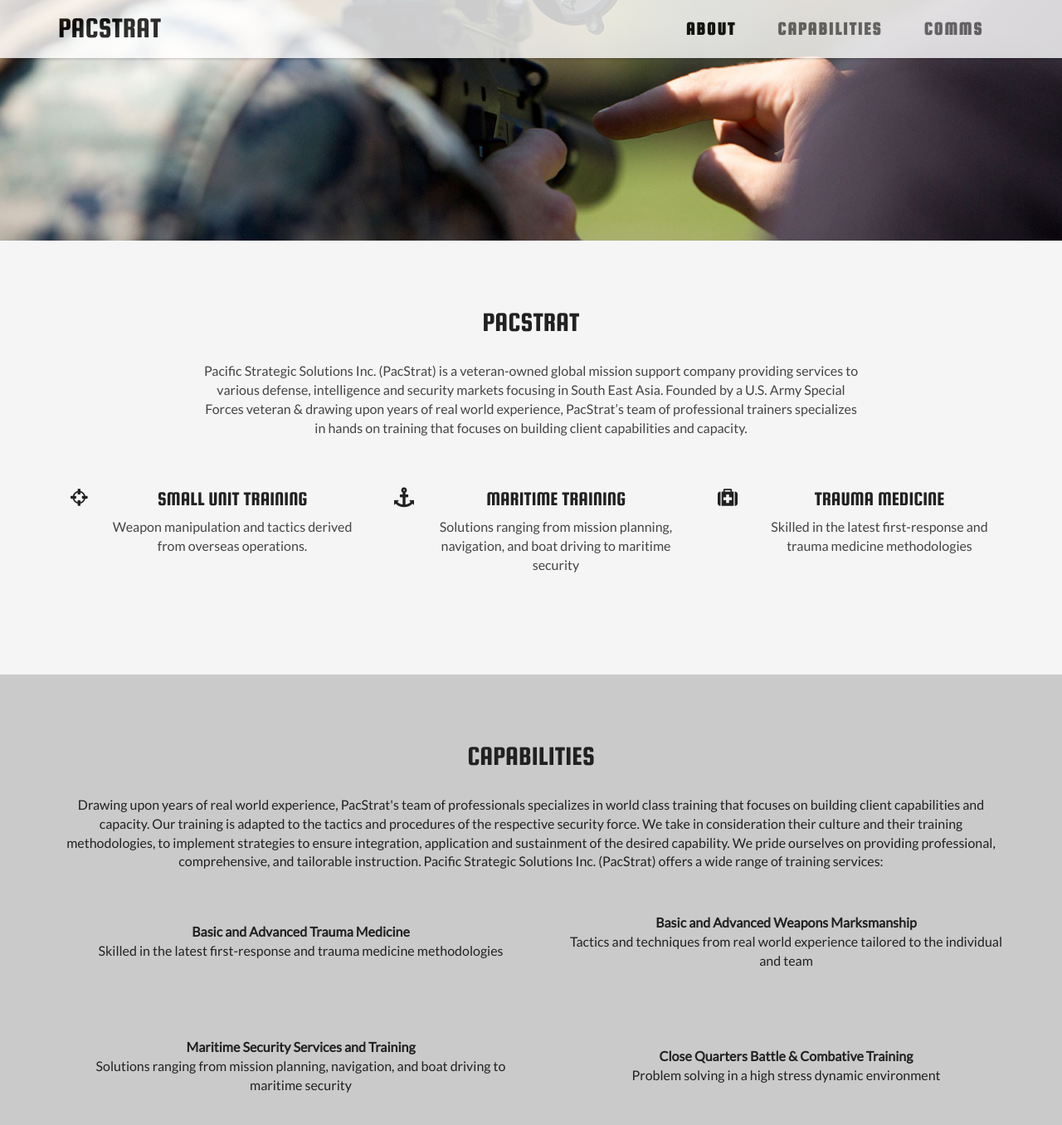
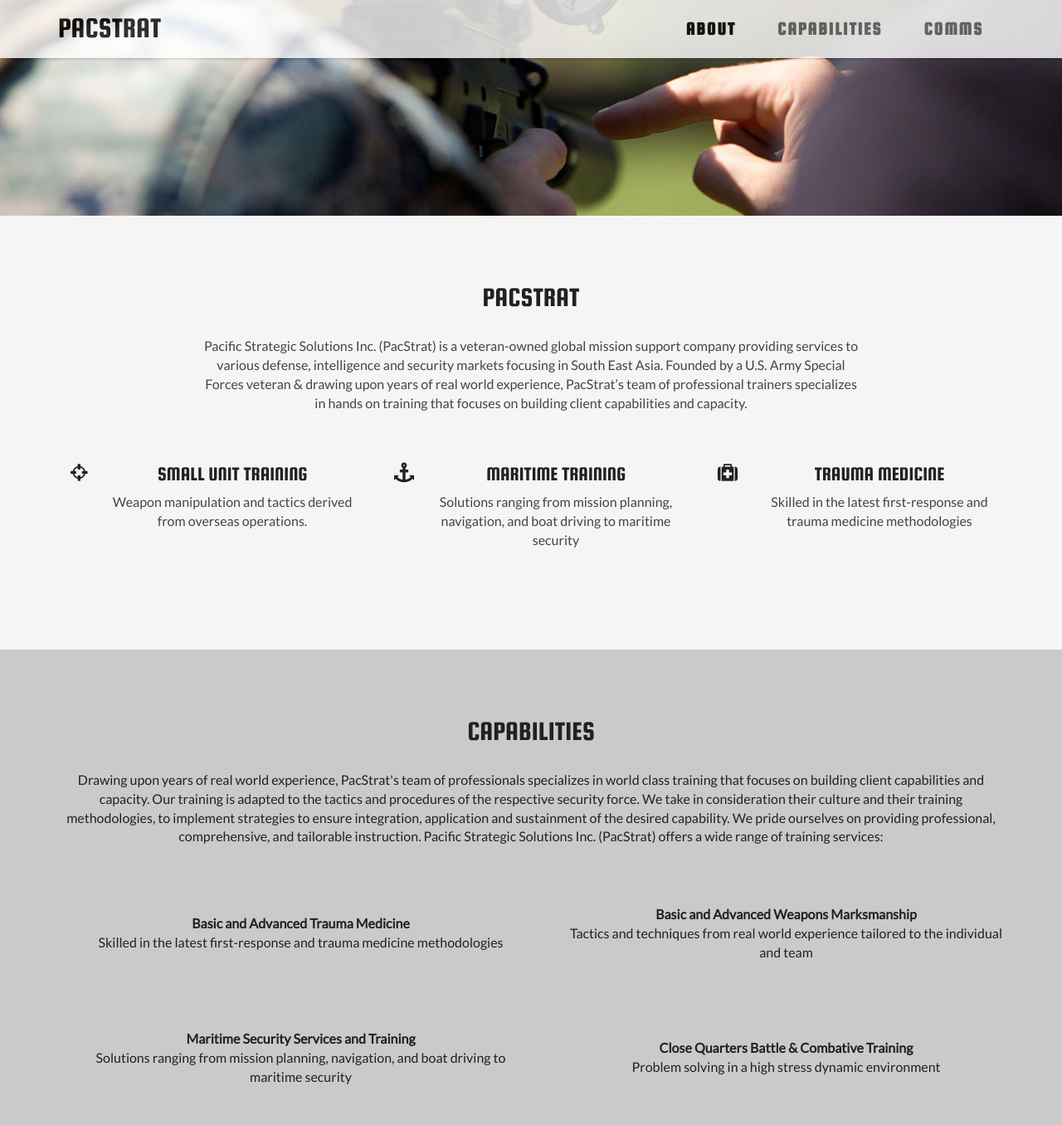
Before and after one commit to pacstrat/pacstrat.github.io, a Jekyll site: the page built from index.html, in a window 1280 px wide and 1400 px high, scrolled down 440 px. Shown: the top 1356 px of the window at 83% size. Built offline with Jekyll 4.4.1, drawn with Linux system fonts in a browser that asks for light colours; some of the changed text lies outside the part shown.

Commit message:
fixed banner

```diff
--- a/_includes/footer.html
+++ b/_includes/footer.html
@@ -1,7 +1,7 @@
     <!-- ******FOOTER****** -->
     <footer class="footer">
         <div class="container text-center">
-            <small class="copyright">© 2017 PACIFIC STRATEGIC SOLUTIONS INC. | DUNS:080378186 | CAGE CODE: 7PQF1 <BR />INFO@PACSTRAT.ORG | SERVICE-DISABLED VETERAN OWNED SMALL BUSINESS</small>
+            <small class="copyright">© 2017 PACIFIC STRATEGIC SOLUTIONS INC. | DUNS:080378186 | CAGE CODE: 7PQF1 <BR /><a href="mailto:info@pacstrat.org">INFO@PACSTRAT.ORG</a> | SERVICE-DISABLED VETERAN OWNED SMALL BUSINESS</small>
         </div><!--//container-->
     </footer><!--//footer-->
 
--- a/public/css/styles.css
+++ b/public/css/styles.css
@@ -203,8 +203,8 @@ a:-webkit-any-link {
   background-size: cover;
   min-height: 700px;
   color: #fff;
-  padding-top: 700px;
 }
+
 .promo .title {
   font-size: 98px;
   color: #212121;
@@ -311,6 +311,11 @@ a:-webkit-any-link {
 .features a:hover {
   color: #042a36;
 }
+
+.features p {
+  margin-bottom: 30px;
+}
+
 .features .feature-list li {
   margin-bottom: 10px;
   color: #212121;
@@ -499,6 +504,7 @@ a:-webkit-any-link {
 }
 /* Extra small devices (phones, less than 768px) */
 @media (max-width: 767px) {
+
   .header .main-nav button {
     margin-right: 0;
   }
@@ -512,6 +518,14 @@ a:-webkit-any-link {
     display: block;
     margin-bottom: 30px;
   }
+
+  .promo {
+    min-height: 400px !important;
+    background-position:top center;
+    background-size:200%;
+    background-repeat: no-repeat;
+  }
+
   .promo .title {
     font-size: 66px;
   }
```
